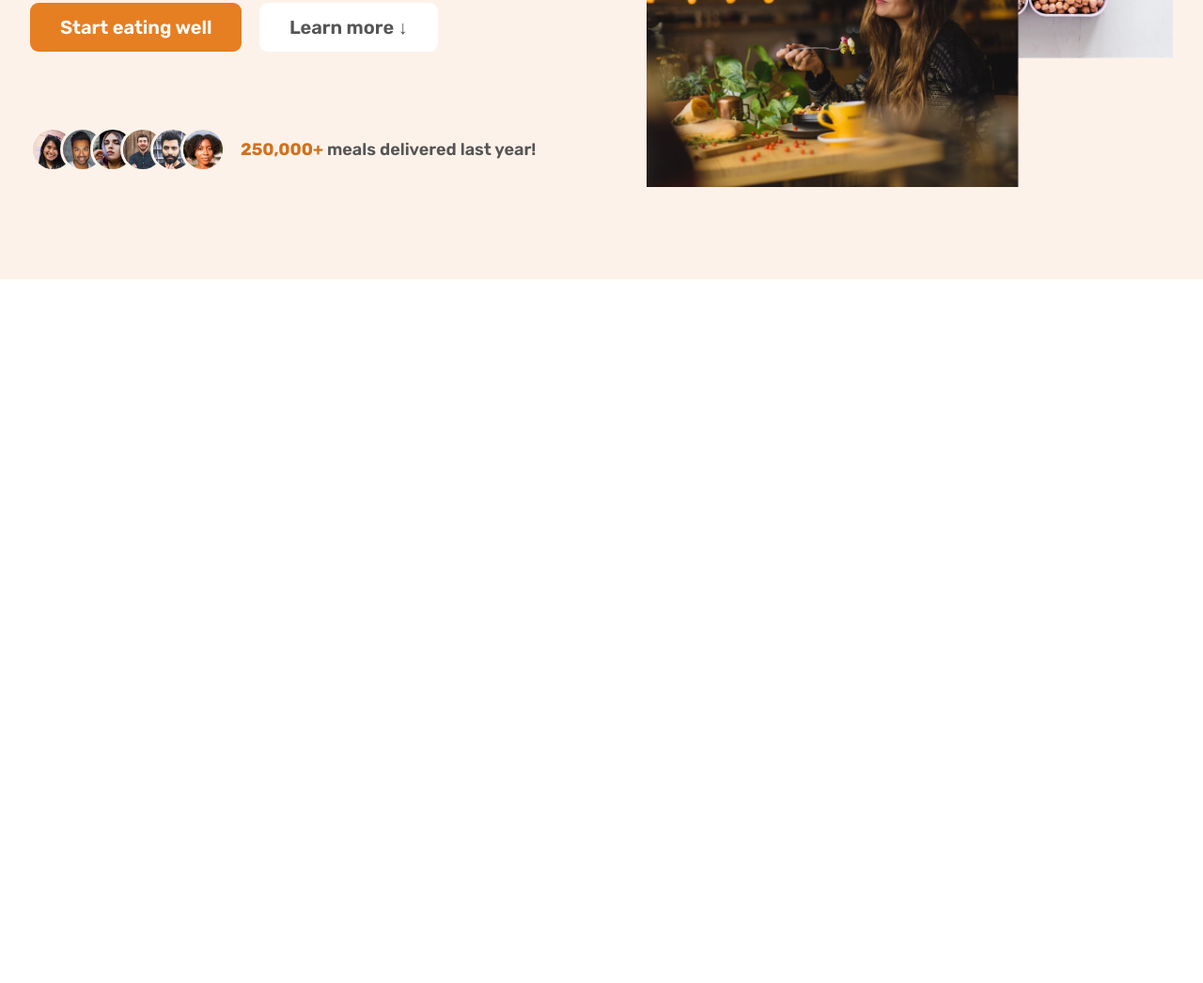
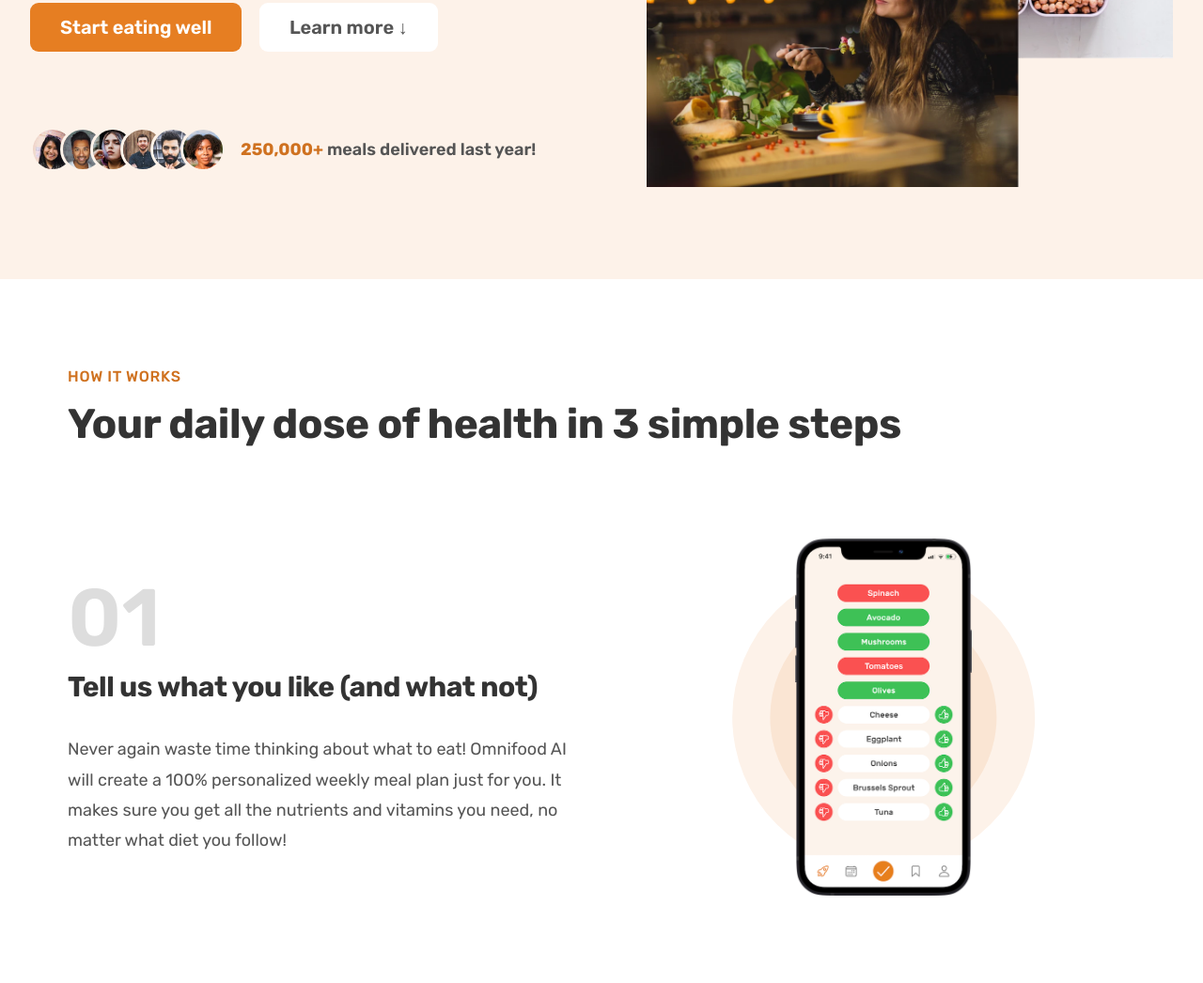
Before and after one commit to atefehbakhshi/Food-delivery, a plain HTML site: page index.html in a window 1280 px wide. Shown: the part 498-1544 px from the top of the page at 94% size. Before the commit the page ends 800 px from the top, so only its background shows below. Drawn offline with Linux system fonts and the light colour scheme.

Commit message:
feat: how it works section

```diff
--- /dev/null
+++ b/css/general.css
@@ -0,0 +1,168 @@
+/*
+--- 01 TYPOGRAPHY SYSTEM
+
+- Font sizes (px)
+10 / 12 / 14 / 16 / 18 / 20 / 24 / 30 / 36 / 44 / 52 / 62 / 74 / 86 / 98
+
+- Font weights
+Default: 400
+Medium: 500
+Semi-bold: 600
+Bold: 700
+
+- Line heights
+Default: 1
+Small: 1.05
+Medium: 1.2
+Paragraph default: 1.6
+
+- Letter spacing
+-0.5px
+0.75px
+
+--- 02 COLORS
+
+- Primary: #e67e22
+- Tints:
+#fae5d3
+#fdf2e9
+- Shades:#cf711f
+- Accents:
+- Greys:
+#555
+#333
+
+--- 03 SHADOWS
+
+--- 04 BORDER-RADIUS
+
+Default: 9px
+
+--- 05 WHITESPACE
+
+- Spacing system (px)
+2 / 4 / 8 / 12 / 16 / 24 / 32 / 48 / 64 / 80 / 96 / 128
+*/
+
+* {
+  padding: 0;
+  margin: 0;
+  box-sizing: border-box;
+}
+
+html {
+  font-size: 62.5%;
+}
+
+body {
+  font-family: "Rubik", sans-serif;
+  line-height: 1;
+  font-weight: 400;
+  color: #555;
+}
+
+/* ************************* */
+/* GENERAL REUSABLE COMPONENTS */
+/* ************************* */
+
+.container {
+  max-width: 120rem;
+  padding: 0 3.2rem;
+  margin: 0 auto;
+}
+
+.grid {
+  display: grid;
+  column-gap: 6.4rem;
+  row-gap: 9.6rem;
+}
+
+.grid--2-cols {
+  grid-template-columns: repeat(2, 1fr);
+}
+
+.grid--3-cols {
+  grid-template-columns: repeat(4, 1fr);
+}
+
+.grid--4-cols {
+  grid-template-columns: repeat(4, 1fr);
+}
+
+.grid--center-v {
+  align-items: center;
+}
+
+.heading-primary,
+.heading-secondary,
+.heading-tertiary {
+  font-weight: 700;
+  color: #333;
+  letter-spacing: -0.5px;
+}
+
+.heading-primary {
+  font-size: 5.2rem;
+  line-height: 1.05;
+  margin-bottom: 3.2rem;
+}
+
+.heading-secondary {
+  font-size: 4.4rem;
+  line-height: 1.2;
+  margin-bottom: 9.6rem;
+}
+
+.heading-tertiary {
+  font-size: 3rem;
+  line-height: 1.2;
+  margin-bottom: 3.2rem;
+}
+
+.subheading {
+  display: block;
+  font-size: 1.6rem;
+  font-weight: 500;
+  color: #cf711f;
+  text-transform: uppercase;
+  margin-bottom: 1.6rem;
+  letter-spacing: 0.75px;
+}
+
+.btn:link,
+.btn:visited {
+  display: inline-block;
+  text-decoration: none;
+  font-size: 2rem;
+  font-weight: 600;
+  padding: 1.6rem 3.2rem;
+  border-radius: 9px;
+  transition: background-color 0.3s;
+}
+
+.btn--full:link,
+.btn--full:visited {
+  background-color: #e67e22;
+  color: #fff;
+}
+
+.btn--full:hover,
+.btn--full:active {
+  background-color: #cf711f;
+}
+
+.btn--outline:link,
+.btn--outline:visited {
+  background-color: #fff;
+  color: #555;
+}
+
+.btn--outline:hover,
+.btn--outline:active {
+  background-color: #fdf2e9;
+  box-shadow: inset 0 0 0 3px #fff;
+}
+
+.margin-right-sm {
+  margin-right: 1.6rem;
+}
--- a/css/style.css
+++ b/css/style.css
@@ -1,110 +1,3 @@
-/*
---- 01 TYPOGRAPHY SYSTEM
-
-- Font sizes (px)
-10 / 12 / 14 / 16 / 18 / 20 / 24 / 30 / 36 / 44 / 52 / 62 / 74 / 86 / 98
-
-- Font weights
-Default: 400
-Medium: 500
-Semi-bold: 600
-Bold: 700
-
-- Line heights
-Default: 1
-Small: 1.05
-Paragraph: 1.6
-
---- 02 COLORS
-
-- Primary: #e67e22
-- Tints: #fae5d3
-- Shades:#cf711f
-- Accents:
-- Greys:
-#555
-#333
-
---- 03 SHADOWS
-
---- 04 BORDER-RADIUS
-
-Default: 9px
-
---- 05 WHITESPACE
-
-- Spacing system (px)
-2 / 4 / 8 / 12 / 16 / 24 / 32 / 48 / 64 / 80 / 96 / 128
-*/
-
-* {
-  padding: 0;
-  margin: 0;
-  box-sizing: border-box;
-}
-
-html {
-  font-size: 62.5%;
-}
-
-body {
-  font-family: "Rubik", sans-serif;
-  line-height: 1;
-  font-weight: 400;
-  color: #555;
-}
-
-/* ************************* */
-/* GENERAL REUSABLE COMPONENTS */
-/* ************************* */
-
-.heading-primary {
-  font-size: 5.2rem;
-  font-weight: 700;
-  line-height: 1.05;
-  color: #333;
-  letter-spacing: -0.5px;
-  margin-bottom: 3.2rem;
-}
-
-.btn:link,
-.btn:visited {
-  display: inline-block;
-  text-decoration: none;
-  font-size: 2rem;
-  font-weight: 600;
-  padding: 1.6rem 3.2rem;
-  border-radius: 9px;
-  transition: background-color 0.3s;
-}
-
-.btn--full:link,
-.btn--full:visited {
-  background-color: #e67e22;
-  color: #fff;
-}
-
-.btn--full:hover,
-.btn--full:active {
-  background-color: #cf711f;
-}
-
-.btn--outline:link,
-.btn--outline:visited {
-  background-color: #fff;
-  color: #555;
-}
-
-.btn--outline:hover,
-.btn--outline:active {
-  background-color: #fdf2e9;
-  box-shadow: inset 0 0 0 3px #fff;
-}
-
-.margin-right-sm {
-  margin-right: 1.6rem;
-}
-
 /* ************************* */
 /* HEADER */
 /* ************************* */
@@ -221,3 +114,63 @@ body {
   color: #cf711f;
   font-weight: 700;
 }
+
+/* ************************* */
+/* HOW IT WORKS SECTION */
+/* ************************* */
+
+.section-how {
+  padding: 9.6rem 0;
+}
+
+.step-number {
+  font-size: 8.6rem;
+  font-weight: 600;
+  color: #ddd;
+  margin-bottom: 1.2rem;
+}
+
+.step-description {
+  font-size: 1.8rem;
+  line-height: 1.8;
+}
+
+.step-img-box {
+  position: relative;
+  display: flex;
+  justify-content: center;
+  align-items: center;
+}
+
+.step-img-box::before,
+.step-img-box::after {
+  content: "";
+  display: block;
+  border-radius: 50%;
+  position: absolute;
+  top: 50%;
+  left: 50%;
+  transform: translate(-50%, -50%);
+}
+
+.step-img-box::before {
+  width: 60%;
+
+  /* height: 60%; */
+  /* 60% of parent's width */
+  padding-bottom: 60%;
+
+  background-color: #fdf2e9;
+  z-index: -2;
+}
+
+.step-img-box::after {
+  width: 45%;
+  padding-bottom: 45%;
+  background-color: #fae5d3;
+  z-index: -1;
+}
+
+.step-img {
+  width: 35%;
+}
--- a/index.html
+++ b/index.html
@@ -12,6 +12,7 @@
       rel="stylesheet"
     />
 
+    <link rel="stylesheet" href="css/general.css" />
     <link rel="stylesheet" href="css/style.css" />
 
     <title>Omnifood</title>
@@ -69,6 +70,76 @@
           </div>
         </div>
       </section>
+
+      <section class="section-how">
+        <div class="container">
+          <span class="subheading">How it works</span>
+          <h2 class="heading-secondary">
+            Your daily dose of health in 3 simple steps
+          </h2>
+        </div>
+
+        <div class="container grid grid--2-cols grid--center-v">
+          <!-- STEP 01 -->
+          <div class="step-text-box">
+            <p class="step-number">01</p>
+            <h3 class="heading-tertiary">
+              Tell us what you like (and what not)
+            </h3>
+            <p class="step-description">
+              Never again waste time thinking about what to eat! Omnifood AI
+              will create a 100% personalized weekly meal plan just for you. It
+              makes sure you get all the nutrients and vitamins you need, no
+              matter what diet you follow!
+            </p>
+          </div>
+          <div class="step-img-box">
+            <img
+              src="img/app/app-screen-1.png"
+              alt="iPhone app preferences selection screen"
+              class="step-img"
+            />
+          </div>
+
+          <!-- STEP 02 -->
+          <div class="step-img-box">
+            <img
+              src="img/app/app-screen-2.png"
+              alt="iPhone app meal approving plan screen "
+              class="step-img"
+            />
+          </div>
+
+          <div class="step-text-box">
+            <p class="step-number">02</p>
+            <h3 class="heading-tertiary">Approve your weekly meal plan</h3>
+            <p class="step-description">
+              Once per week, approve the meal plan generated for you by Omnifood
+              AI. You can change ingredients, swap entire meals, or even add
+              your own recipes.
+            </p>
+          </div>
+
+          <!-- STEP 03 -->
+          <div class="step-text-box">
+            <p class="step-number">03</p>
+            <h3 class="heading-tertiary">Receive meals at convenient time</h3>
+            <p class="step-description">
+              Best chefs in town will cook your selected meal every day, and we
+              will deliver it to your door whenever works best for you. You can
+              change delivery schedule and address daily!
+            </p>
+          </div>
+
+          <div class="step-img-box">
+            <img
+              src="img/app/app-screen-3.png"
+              alt="iPhone app delivery screen"
+              class="step-img"
+            />
+          </div>
+        </div>
+      </section>
     </main>
   </body>
 </html>
```
Also changed, not shown: img/app/app-screen-1.png (added), img/app/app-screen-2.png (added), img/app/app-screen-3.png (added).
